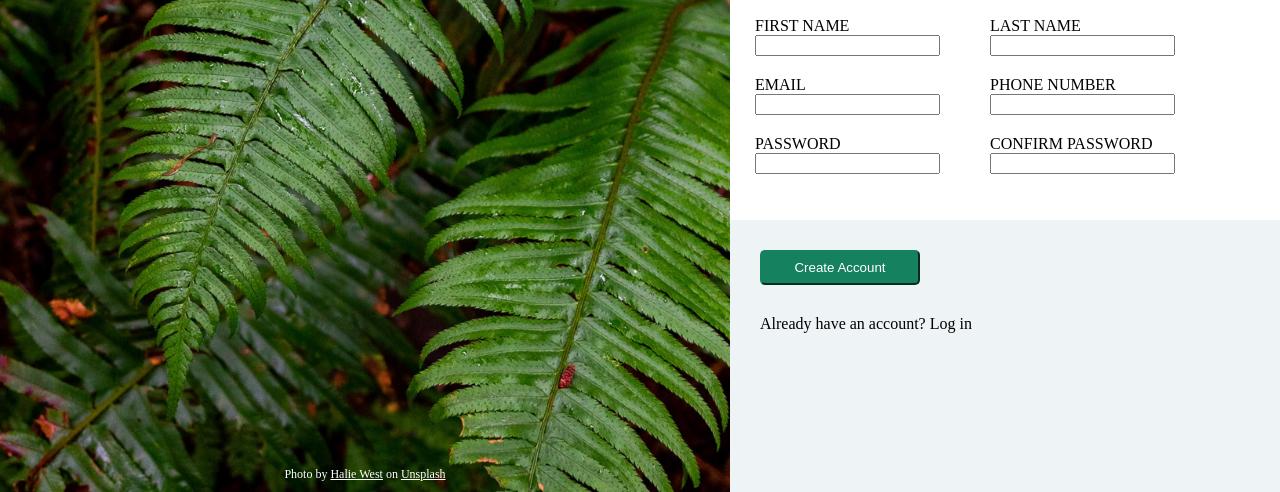
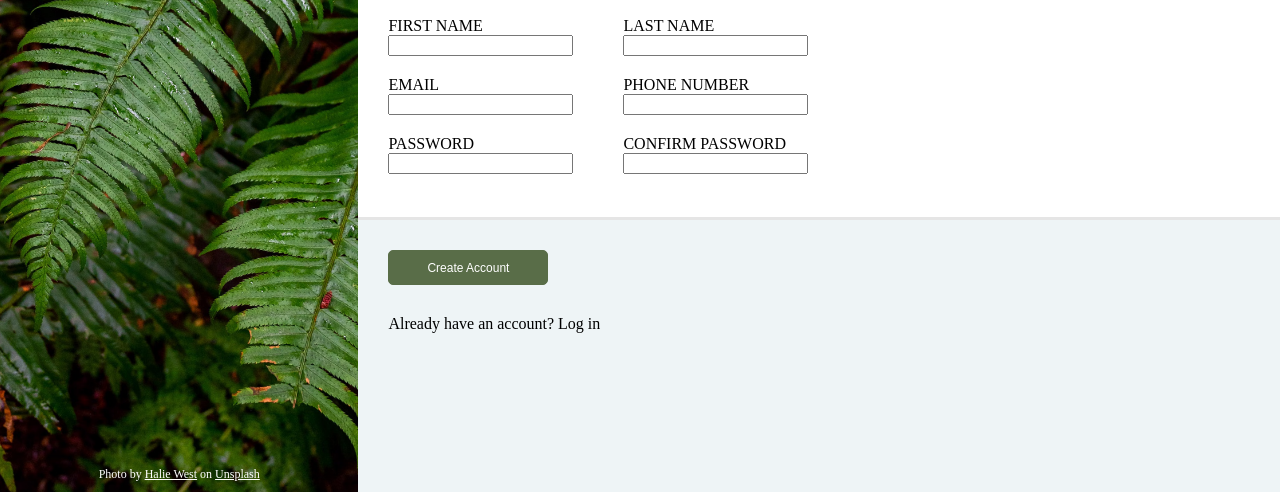
Before and after one commit to oly19/sign-up-form, a plain HTML site: page index.html in a window 1280 px wide. Shown: the part 308-800 px from the top of the page. Drawn offline with Linux system fonts and the light colour scheme.

Commit message:
Improve page layout in style.css

```diff
--- a/style.css
+++ b/style.css
@@ -20,11 +20,10 @@ img {
 body {
     display: flex;
     align-items: stretch;
-    min-height: 100vh;
 }
 
 #left-container {
-    flex: 1 1 30vh;
+    flex: 1 1 28%;
     display: flex;
     flex-direction: column;
 
@@ -70,9 +69,12 @@ body {
 
 #right-container {
     display: flex;
+    flex: 1 1 72%;
     flex-direction: column;
     align-items: stretch;
 }
+
+
 
 #top-right-container, #bot-right-container {
     height: 34vh;
@@ -100,8 +102,11 @@ body {
     display: flex;
     flex-direction: column;
     gap: 20px;
-    padding: 15px 0px 25px 25px;
+    padding: 15px 0 25px 30px;
+    border-bottom: 3px solid rgba(0, 0, 0, 0.1); /* soft gray shadow */
 }
+
+
 
 form {
     display: flex;
@@ -118,13 +123,15 @@ form > div {
 }
 
 #bot-right-container > button {
-    margin: 30px 0px 0px 30px;
+    margin: 30px 0 0 30px;
     width: 160px;
     height: 35px;
-    color: white;
-    background-color: rgb(22, 129, 94);
-    border-color: rgb(22, 129, 94);
+    color: #fff;
+    background-color: #596D48;
+    border: 1px solid #596D48;
     border-radius: 5px;
+    cursor: pointer;
+    font-size: 12px;
 }
 
 #button-description {
```
